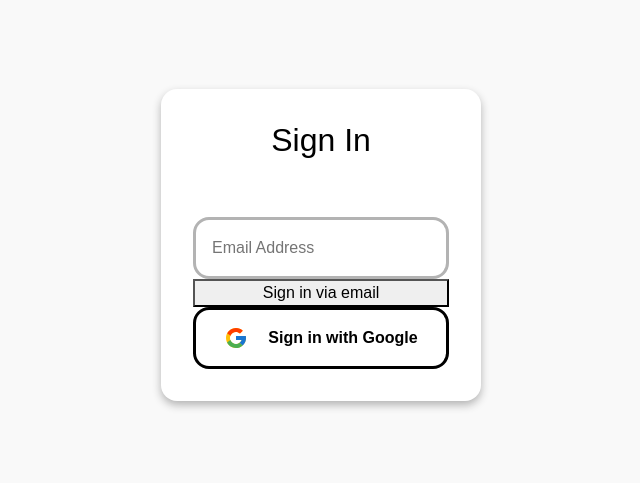
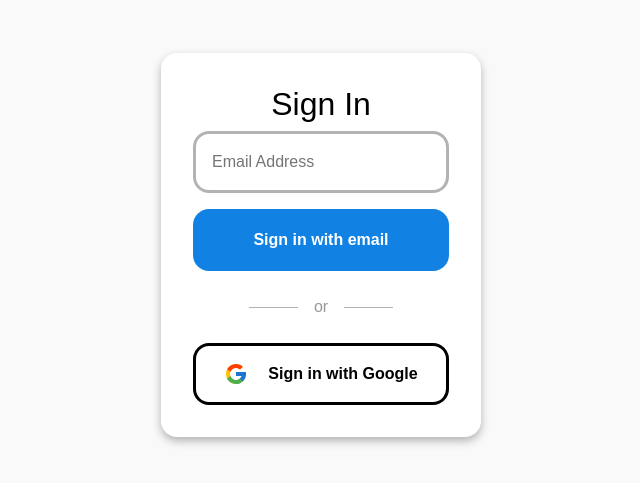
Before and after one commit to AxelMBC/rag-ai, a Next.js app: page /auth/sign-in in a window 1280 px wide. Shown: the part 155-638 px from the top of the page, without its empty margins (319-959 px from the left). Built offline with nearby package versions, Linux system fonts and the light colour scheme; no server answers.

Commit message:
styling improv

```diff
--- a/app/auth/sign-in/signin.tsx
+++ b/app/auth/sign-in/signin.tsx
@@ -1,5 +1,5 @@
 "use client";
-import { useState } from "react";
+import { useState, useTransition } from "react";
 import { handleGoogleSignIn } from "@/app/lib/auth/googleSignInServerAction";
 import "./styles.scss";
 import { FcGoogle } from "react-icons/fc";
@@ -7,12 +7,15 @@ import { handleEmailSignIn } from "@/app/lib/auth/emailSignInServerAction";
 
 const SignInPage: React.FC = () => {
   const [formData, setFormData] = useState({ email: "" as string });
+  const [isPending, startTransition] = useTransition();
 
   const handleSubmit = async (event: React.FormEvent) => {
     console.log("submitting form: ", formData);
     event.preventDefault();
     try {
-      await handleEmailSignIn(formData.email);
+      startTransition(async () => {
+        await handleEmailSignIn(formData.email);
+      });
     } catch (err) {
       console.error(err);
     }
@@ -20,23 +23,33 @@ const SignInPage: React.FC = () => {
   return (
     <div className="signin-page">
       <div className="signin-card">
-        <h2>Sign In</h2>
+        <h2 className="text-black">Sign In</h2>
         <div className="form-container">
           <form className="email-signin-form" onSubmit={handleSubmit}>
             <input
-              className="form-input"
+              className="form-input text-black"
+              style={{ backgroundColor: "white" }}
               type="email"
               maxLength={320}
               placeholder="Email Address"
               onChange={(event: React.ChangeEvent<HTMLInputElement>) => {
                 setFormData({ email: event.target.value });
               }}
+              disabled={isPending}
+              required
             />
-            <button type="submit">Sign in via email</button>
+            <button type="submit" className="submit-button">
+              Sign in with email
+            </button>
           </form>
+          <div className="divider">
+            <div className="line"></div>
+            <span className="or">or</span>
+            <div className="line"></div>
+          </div>
           <div className="social-logins">
             <button
-              className="google"
+              className="google text-black no-border"
               onClick={() => {
                 handleGoogleSignIn();
               }}
--- a/app/auth/sign-in/styles.scss
+++ b/app/auth/sign-in/styles.scss
@@ -4,7 +4,6 @@
   justify-content: center;
   min-height: 100vh;
   background-color: hsl(0, 0%, 97.5%);
-  color: black;
 
   .signin-card {
     width: 20rem;
@@ -13,10 +12,6 @@
     box-shadow: 0 4px 8px hsl(0, 0%, 70%);
     background-color: white;
     text-align: center;
-
-    h2 {
-      padding-bottom: 50px;
-    }
 
     .form-container {
       display: flex;
@@ -87,7 +82,6 @@
           border: solid;
           border-radius: 1rem;
           background-color: transparent;
-          color: black;
 
           .google-icon {
             margin-right: 1.25rem;
```
